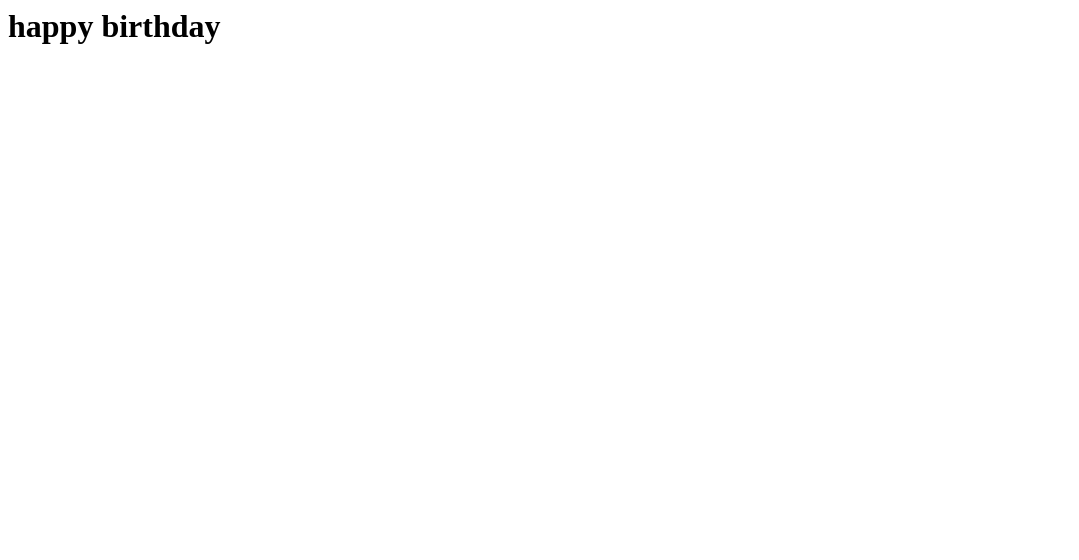
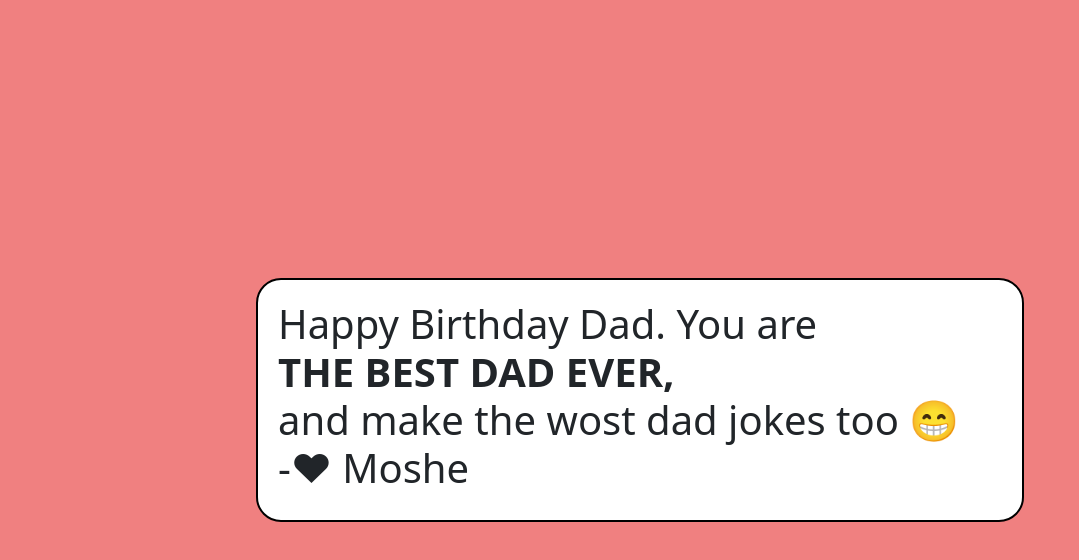
Before and after one commit to MosheGoldstein04/happybirthdaydad, a plain HTML site: page index.html in a window 1280 px wide. Shown: the whole page, without its empty margins (0-1079 px from the left). Drawn offline with nearby package versions, Linux system fonts and the light colour scheme.

Commit message:
Update index.html

```diff
--- a/index.html
+++ b/index.html
@@ -1 +1,31 @@
-<h1>happy birthday</h1>
+<!DOCTYPE html>
+<html lang="en" style='height: 100%; background-color: lightcoral;'>
+<head>
+    <meta charset="utf-8">
+    <title>Happy Birthday Dad</title>
+    <meta name="viewport" content="width=device-width, initial-scale=1.0, shrink-to-fit=no">
+    <link href="https://cdn.jsdelivr.net/npm/bootstrap@5.1.0/dist/css/bootstrap.min.css" rel="stylesheet" integrity="sha384-KyZXEAg3QhqLMpG8r+8fhAXLRk2vvoC2f3B09zVXn8CA5QIVfZOJ3BCsw2P0p/We" crossorigin="anonymous">
+    <link rel="shortcut icon" type="image/jpg" href="favicon-32x32.png"/>
+</head>
+<body style='height: 100%; background-color: lightcoral; display: flex;
+  justify-content: center;
+  align-items: center;'>
+    <div style='border-radius: 25px;
+  border: 2px solid black;
+  padding: 20px;
+  width: 60%;
+
+  background: white;
+  content: "";
+  clear: both;
+  display: table;
+  '>
+    <h1 id="messege">Happy Birthday Dad. You are <div style="font-weight: bolder;">THE BEST DAD EVER,</div> and make the wost dad jokes too 😁<br>  -❤ Moshe</h1>
+    </div>
+        <style>
+
+
+
+    </style>
+</body>
+</html>
```
